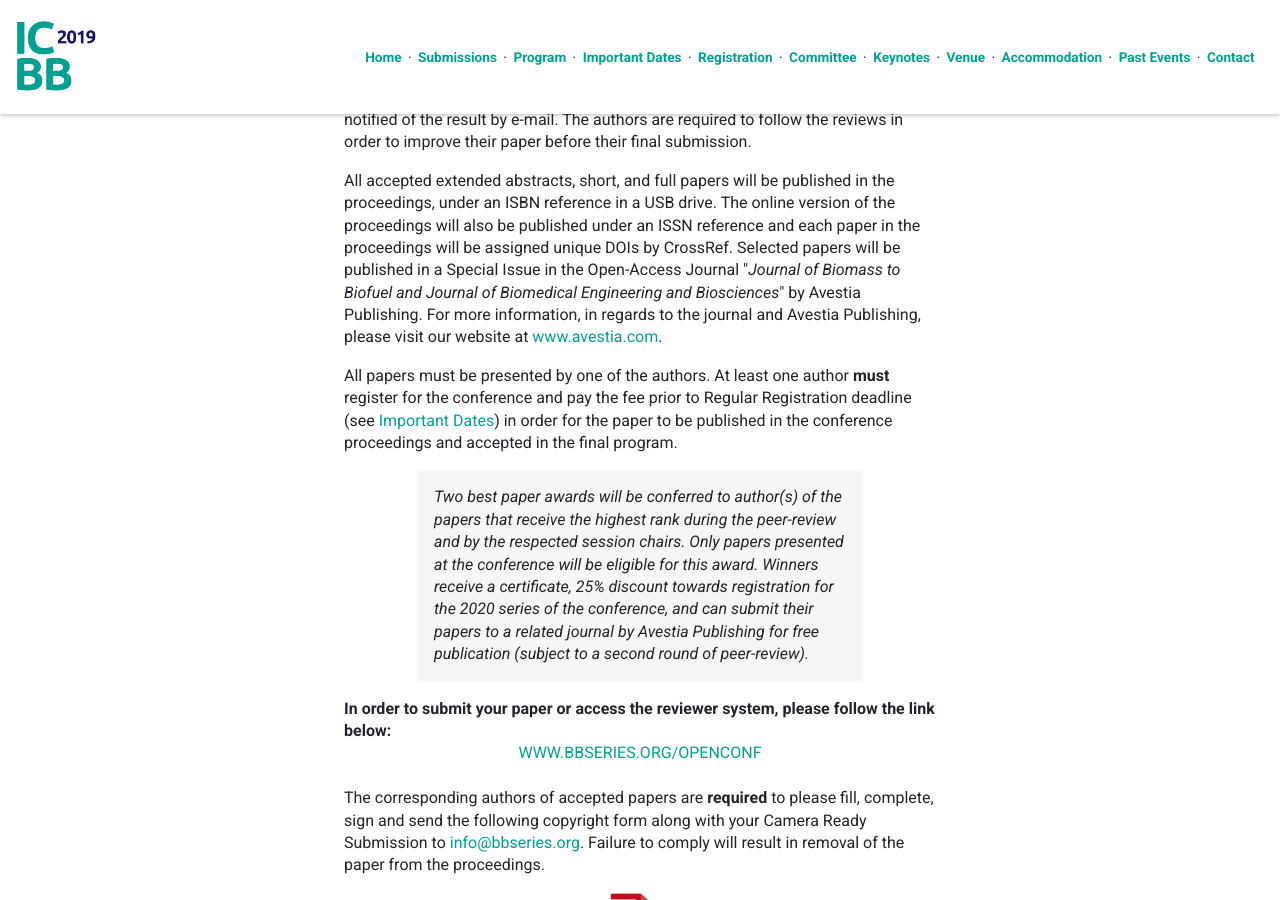
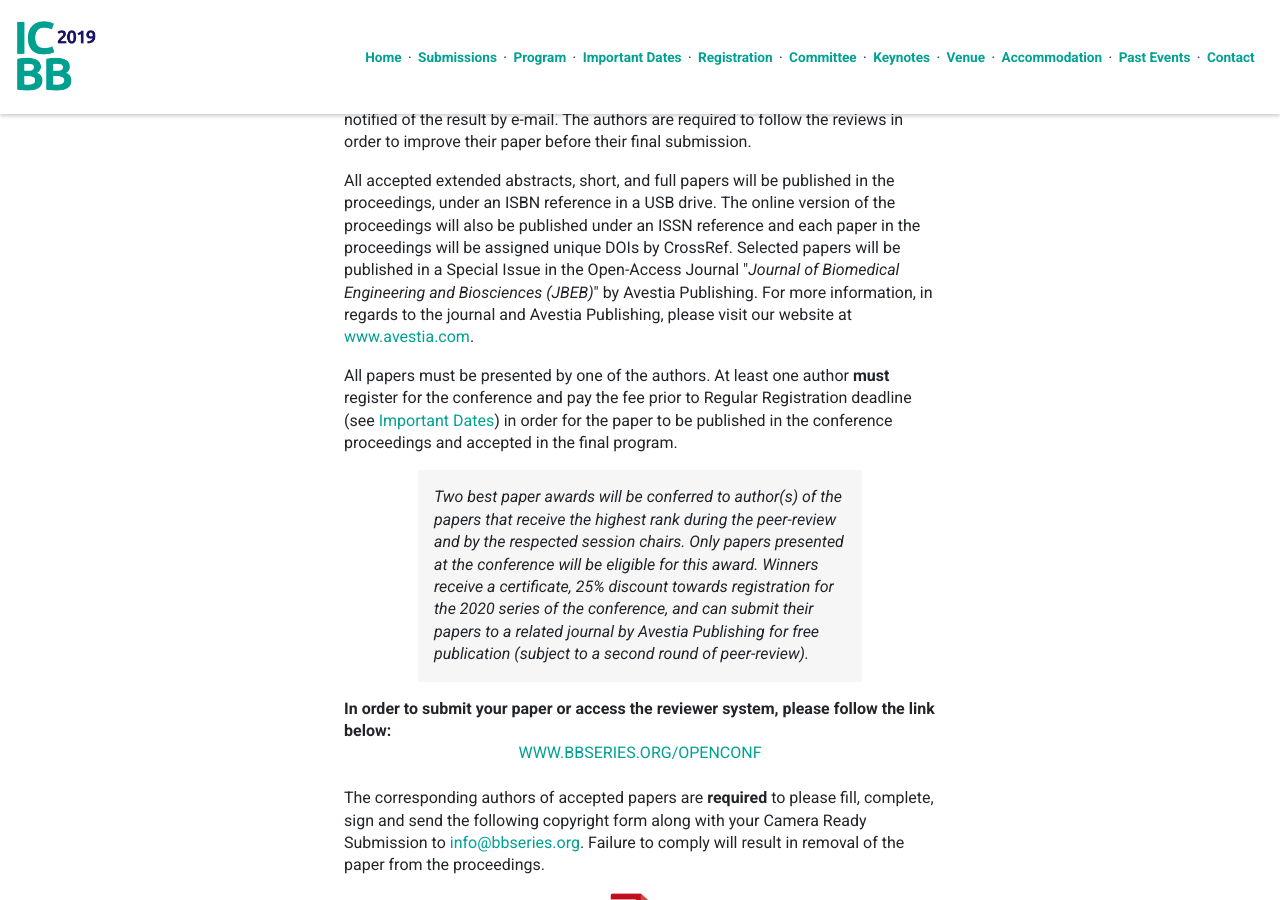
Before and after one commit to intaset/bbseries, a Jekyll site: the page built from papers.html, in a window 1280 px wide and 900 px high, scrolled down 2308 px. Built offline with Jekyll 4.4.1, drawn with Linux system fonts in a browser that asks for light colours; nearby versions of some CDN libraries; Markdown is read by kramdown in place of the engine named in the settings; comment, search, counter and statistics services are not loaded.

Commit message:
Removed outdated journal information from papers.html

```diff
--- a/papers.html
+++ b/papers.html
@@ -96,7 +96,7 @@
 
     <p class="body">Once the reviewing process is complete, the contact author of each paper will be notified of the result by e-mail. The authors are required to follow the reviews in order to improve their paper before their final submission.</p>
 
-    <p class="body">All accepted extended abstracts, short, and full papers will be published in the proceedings, under an ISBN reference in a USB drive. The online version of the proceedings will also be published under an ISSN reference and each paper in the proceedings will be assigned unique DOIs by CrossRef. Selected papers will be published in a Special Issue in the Open-Access Journal "<i>Journal of Biomass to Biofuel and Journal of Biomedical Engineering and Biosciences</i>" by Avestia Publishing. For more information, in regards to the journal and Avestia Publishing, please visit our website at <a href="http://avestia.com/" class="body-link">www.avestia.com</a>.</p>
+    <p class="body">All accepted extended abstracts, short, and full papers will be published in the proceedings, under an ISBN reference in a USB drive. The online version of the proceedings will also be published under an ISSN reference and each paper in the proceedings will be assigned unique DOIs by CrossRef. Selected papers will be published in a Special Issue in the Open-Access Journal "<i>Journal of Biomedical Engineering and Biosciences (JBEB)</i>" by Avestia Publishing. For more information, in regards to the journal and Avestia Publishing, please visit our website at <a href="http://avestia.com/" class="body-link">www.avestia.com</a>.</p>
 
     <p class="body">All papers must be presented by one of the authors. At least one author <b>must</b> register for the conference and pay the fee prior to Regular Registration deadline (see <a href="../dates" class="body-link">Important Dates</a>) in order for the paper to be published in the conference proceedings and accepted in the final program.</p>
 
```
Also changed, not shown: 1 other file.
